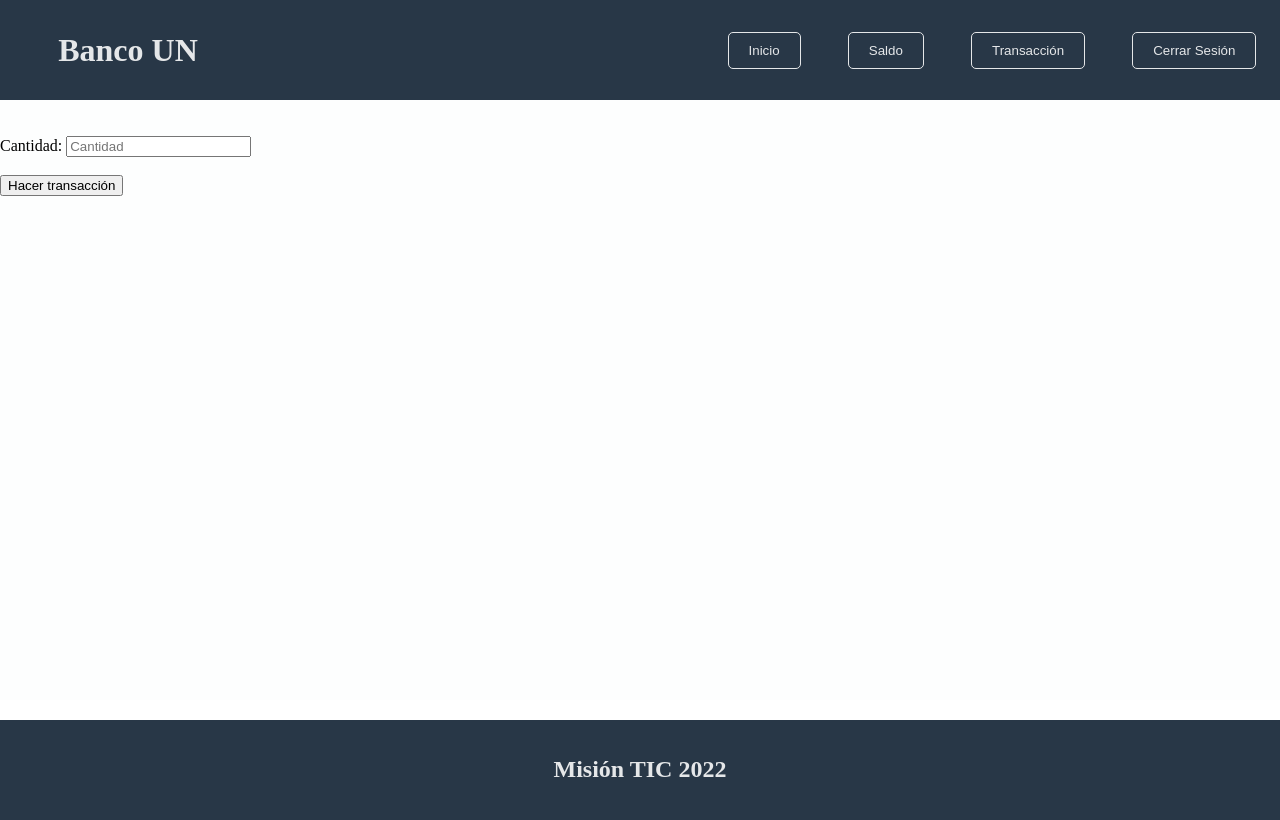
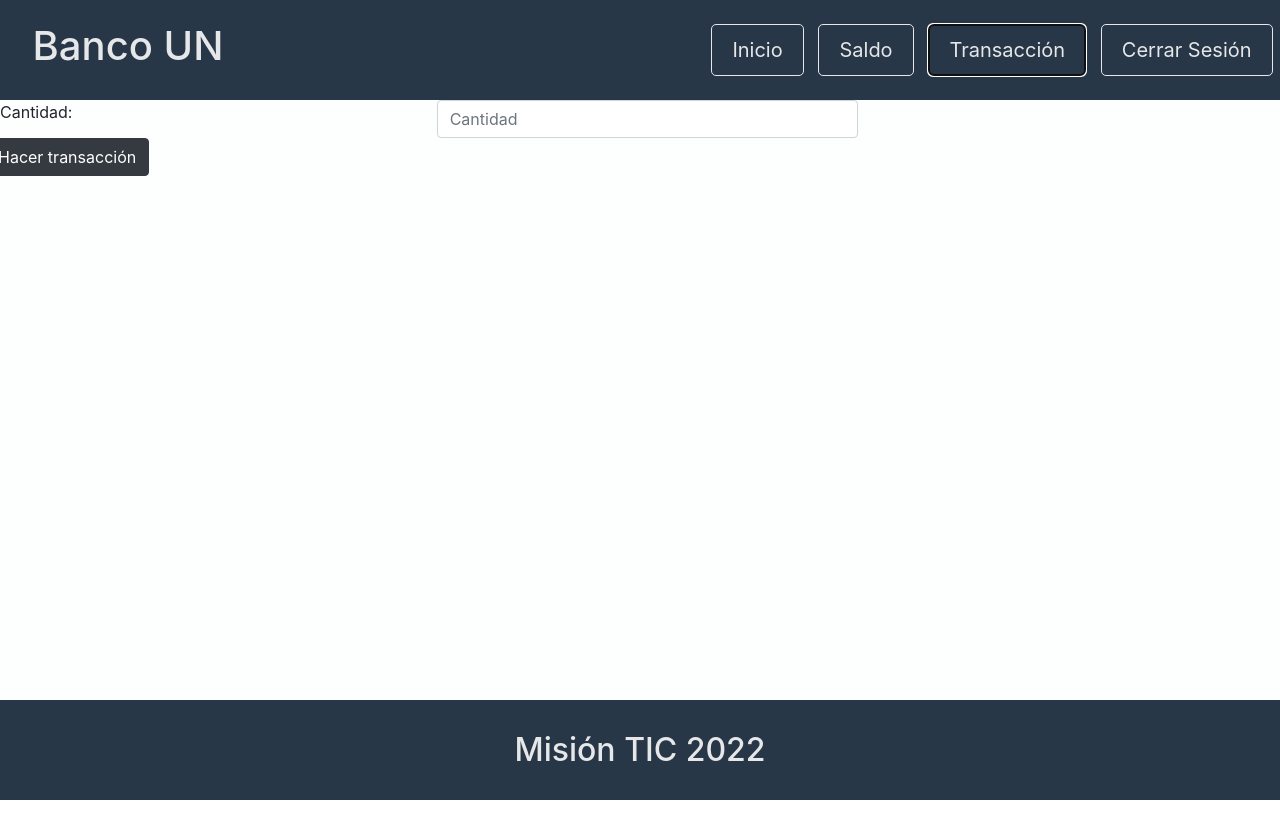
Before and after one commit to CamiloCastro/cajero_app_frontend_123, a Vue app: page /user/andres18 in a window 1280 px wide. Both pictures are taken after a click on the button "Transacción". Built offline with nearby package versions, Linux system fonts and the light colour scheme.

Commit message:
add bootstrap

```diff
--- a/package.json
+++ b/package.json
@@ -11,6 +11,8 @@
   },
   "dependencies": {
     "axios": "^0.21.0",
+    "bootstrap": "^4.5.3",
+    "bootstrap-vue": "^2.20.1",
     "express": "^4.17.1",
     "serve-static": "^1.14.1",
     "vue": "^2.5.2",
--- a/src/components/Transaction.vue
+++ b/src/components/Transaction.vue
@@ -1,8 +1,18 @@
 <template>
   <div id="Transaction">
-    <br /><br />
-    Cantidad: <input type="text" placeholder="Cantidad" v-model="cantidad" /> <br /><br />
-    <button v-on:click="makeTransaction">Hacer transacción</button>
+
+      <b-row>
+        <b-col cols="4">Cantidad:</b-col>
+        <b-col cols="8"><b-form-input style="width: 50%" type="text" placeholder="Cantidad" v-model="cantidad" /></b-col>
+      </b-row>
+      <b-row>
+          <b-button variant="dark" v-on:click="makeTransaction">Hacer transacción</b-button>
+      </b-row>
+
+
+
+
+
   </div>
 </template>
 
```
Also changed, not shown: src/main.js (+11 -0 lines), 1 other file (tests, documents, lock files or other folders).
